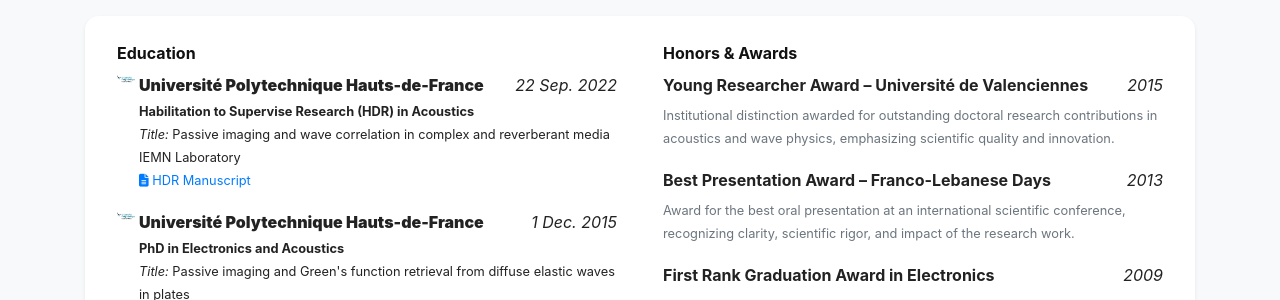
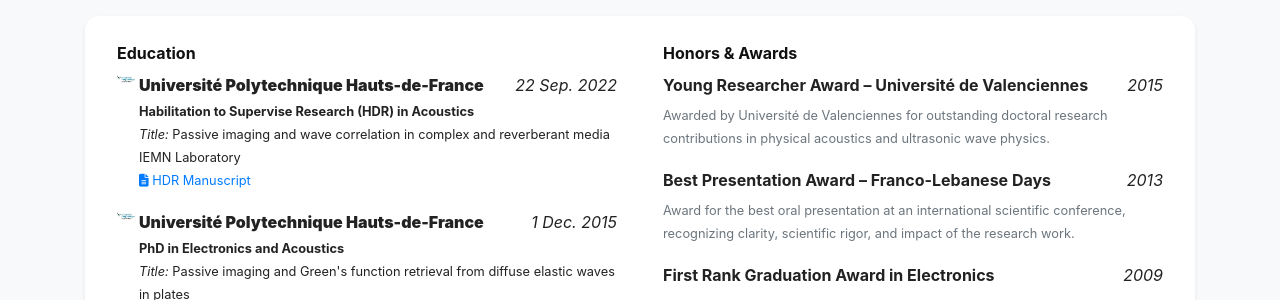
Before and after one commit to lchehami/lchehami.github.io, a Jekyll site: the page built from index.html, in a window 1280 px wide and 900 px high, scrolled down 766 px. Shown: the part 152-452 px from the top of the window. Built offline with Jekyll 4.4.1, drawn with Linux system fonts in a browser that asks for light colours; nearby versions of some CDN libraries; a style sheet for code colours, icons or effects is not loaded.

Commit message:
Update profile.yml

```diff
--- a/_data/profile.yml
+++ b/_data/profile.yml
@@ -71,8 +71,7 @@
 - name: Young Researcher Award – Université de Valenciennes
   date: 2015
   link: "https://www.uphf.fr/actualites/newsletter/soiree-des-talents-de-la-recherche-et-de-l-innovation-26-novembre-2015-va-infos.pdf"
-  description: Institutional distinction awarded for outstanding doctoral research contributions in acoustics and wave physics, emphasizing scientific quality and innovation.
-
+  description: Awarded by Université de Valenciennes for outstanding doctoral research contributions in physical acoustics and ultrasonic wave physics.
 - name: Best Presentation Award – Franco-Lebanese Days
   date: 2013
   description: Award for the best oral presentation at an international scientific conference, recognizing clarity, scientific rigor, and impact of the research work.
```
